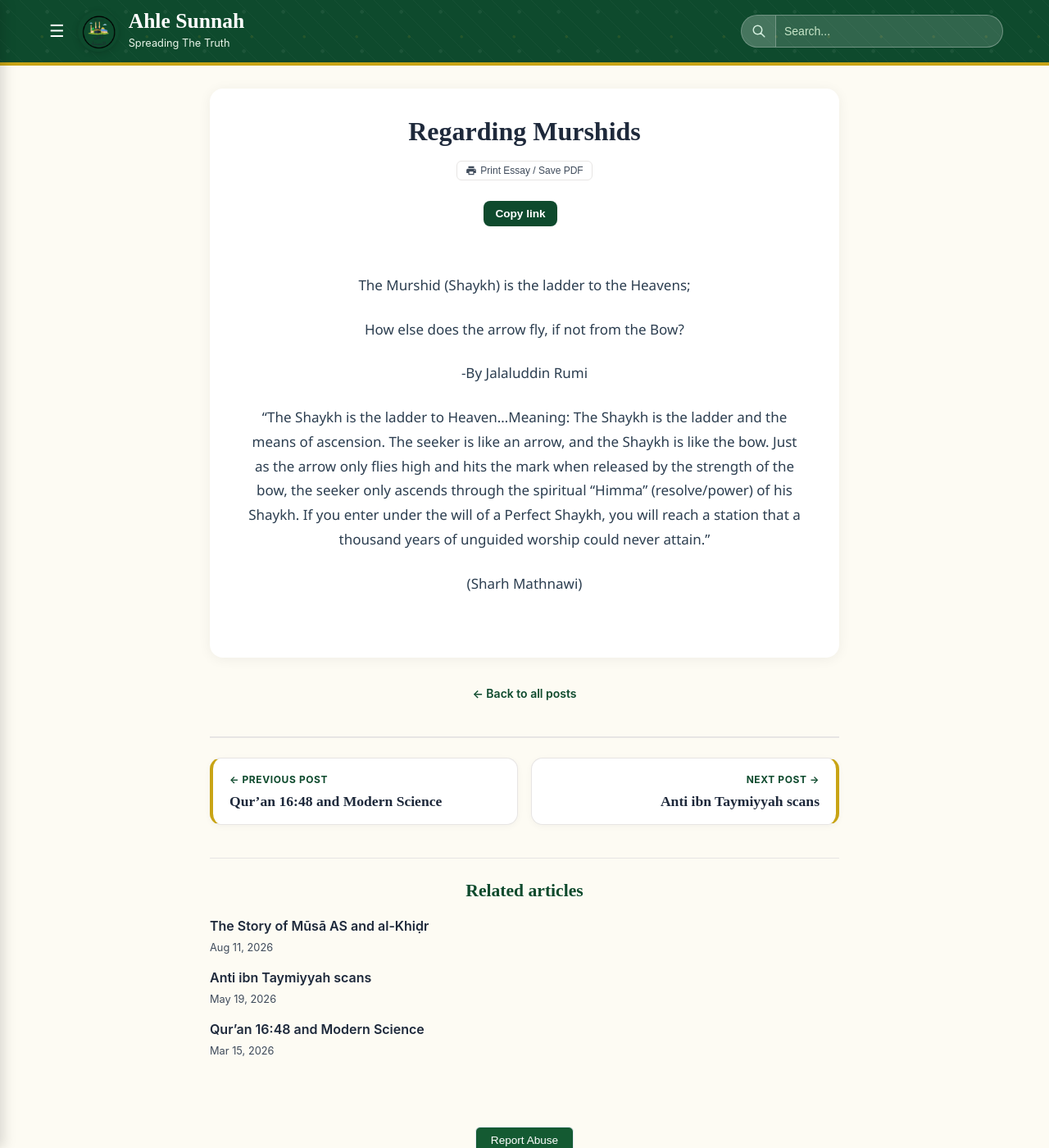
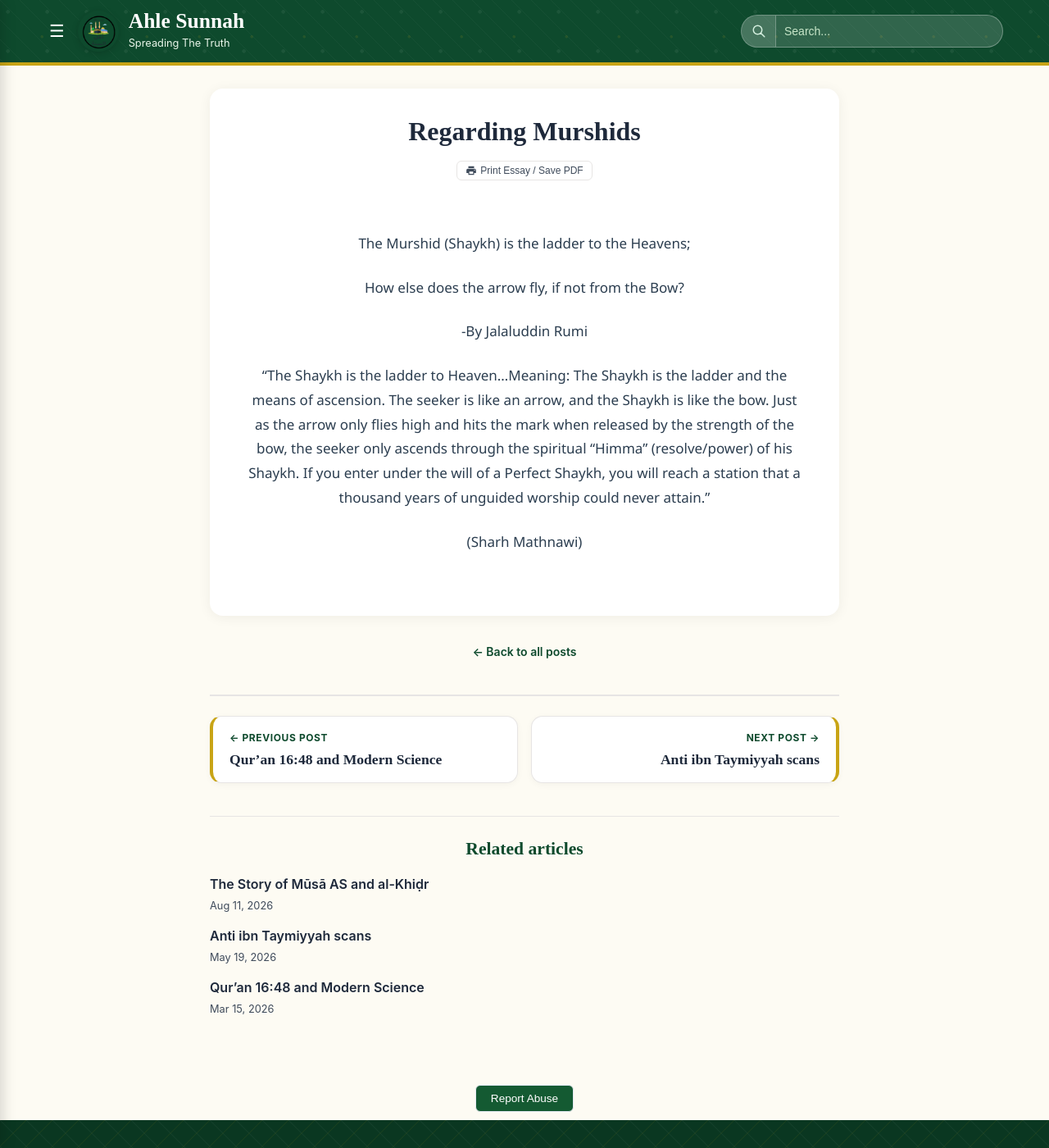
Before and after one commit to Fali17/ahlesunnah, a Jekyll site: the page built from _posts/2026-03-18-regarding-murshids.md, in a window 1280 px wide and 1400 px high. Shown: the whole window at 82% size. Built offline with Jekyll 4.4.1, drawn with Linux system fonts in a browser that asks for light colours.

Commit message:
Update post.html

```diff
--- a/_layouts/post.html
+++ b/_layouts/post.html
@@ -135,31 +135,7 @@
   color: var(--muted);
 }
 
-  .share-bar {
-  display: flex;
-  align-items: center;
-  justify-content: center;
-  gap: 10px;
-  margin: 12px 0 20px;
-}
-.share-copy-btn {
-  align-items:center;
-  background: var(--primary);
-  color: #fff;
-  border: none;
-  border-radius: 8px;
-  padding: 8px 14px;
-  font-size: 0.85rem;
-  font-weight: 600;
-  cursor: pointer;
-}
-.share-copy-btn:hover {
-  background: var(--primary-dark);
-}
-.share-status {
-  font-size: 0.85rem;
-  color: var(--muted);
-}
+
 </style>
 
 <article class="post-full">
@@ -175,12 +151,6 @@
     </div>
   </header>
 
-<div class="share-bar">
-  <button type="button" class="share-copy-btn" id="copyLinkBtn" data-url="{{ page.url | absolute_url }}">
-    Copy link
-  </button>
-  <span id="copyLinkStatus" class="share-status" aria-live="polite"></span>
-</div>
 
   <div class="post-content">
     {{ content }}
```
